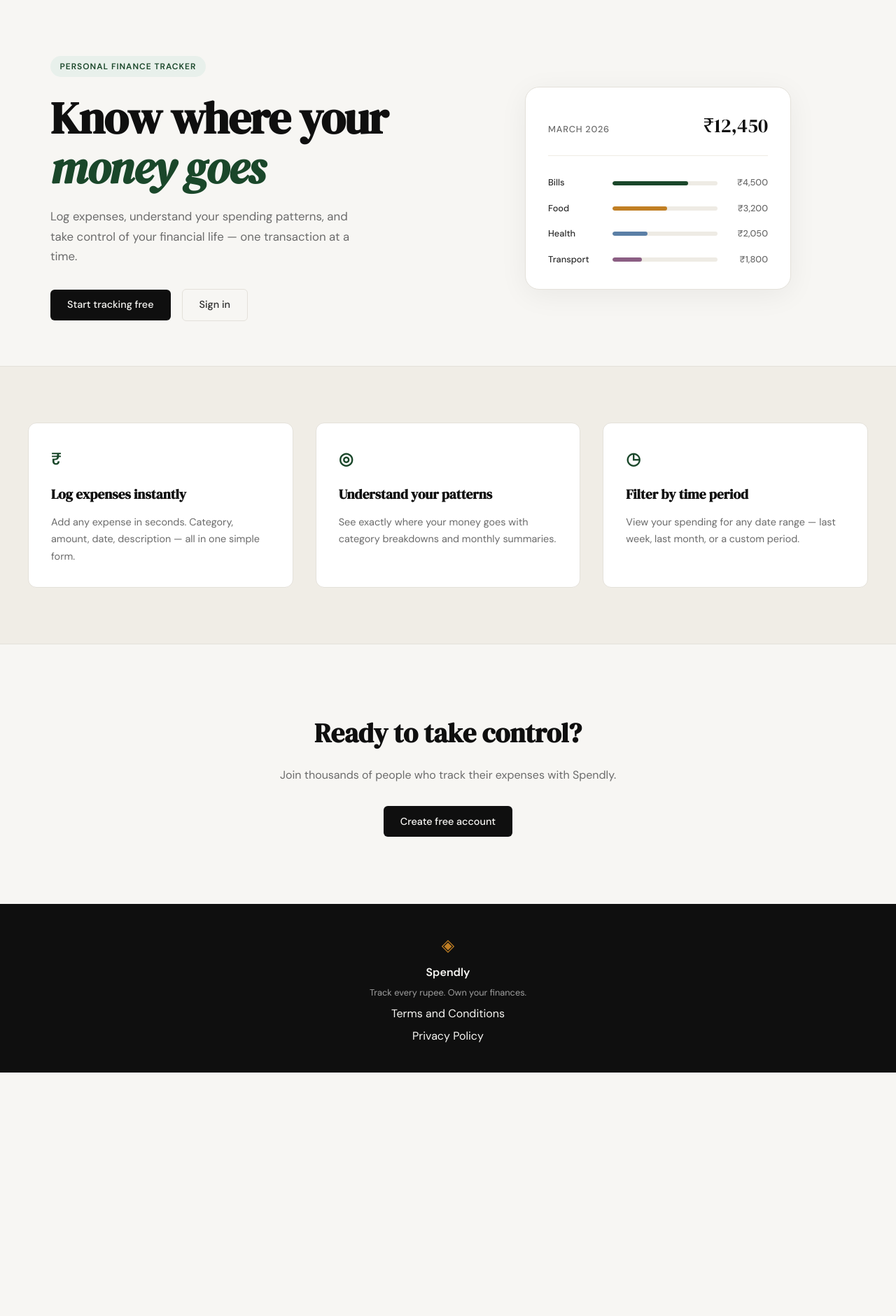
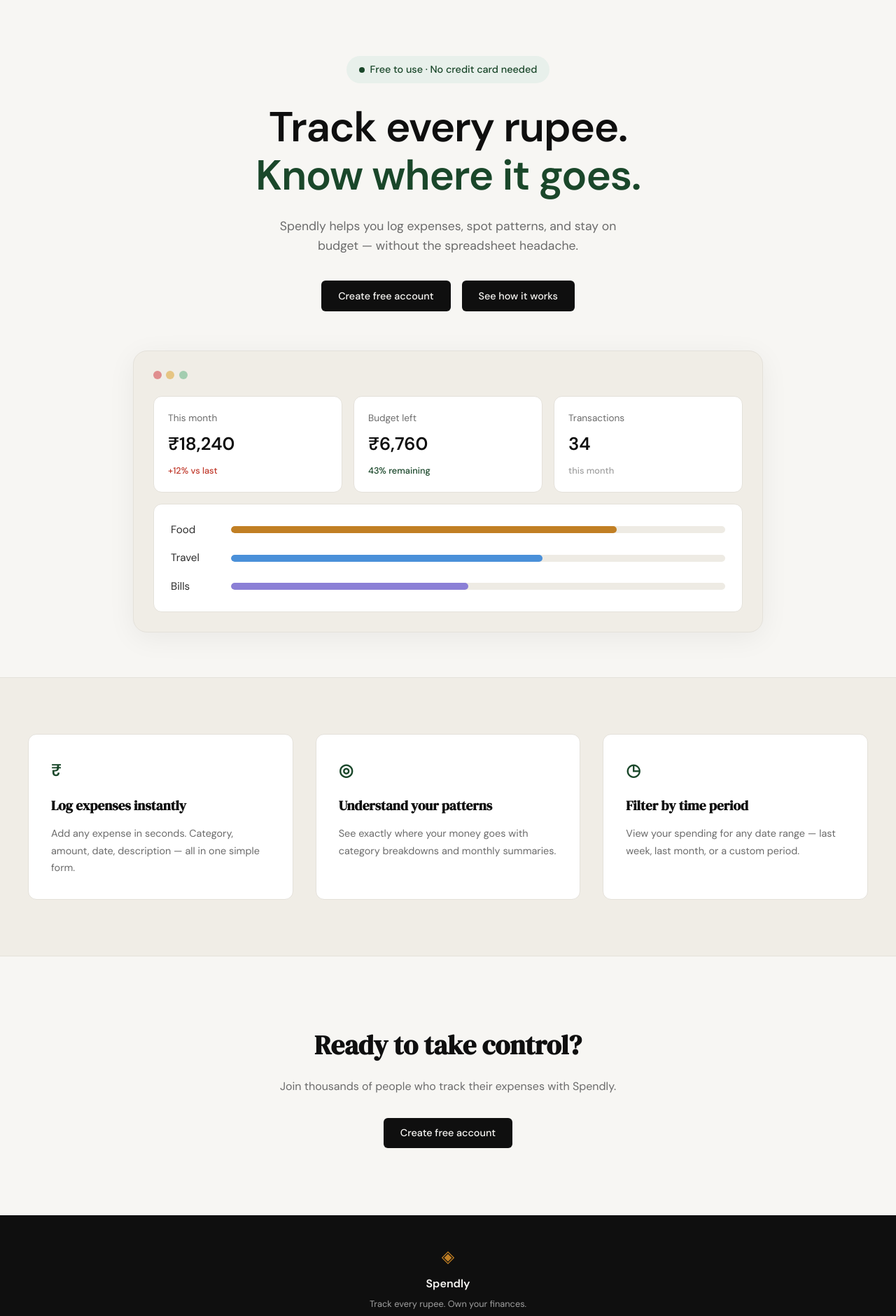
Before and after one commit to deepanshu2207/claude_code_test, a Flask app: page / in a window 1280 px wide. Shown: the part 61-1942 px from the top of the page at 70% size. Before the commit the page ends 1594 px from the top, so only its background shows below. Run offline with Flask 3, Linux system fonts and the light colour scheme.

Commit message:
landing: redesign hero section to match mockup

```diff
--- a/static/css/style.css
+++ b/static/css/style.css
@@ -125,53 +125,68 @@
 
 .hero {
     padding: 5rem 2rem 4rem;
-    display: grid;
-    grid-template-columns: 1fr 1fr;
-    gap: 4rem;
+    display: flex;
+    flex-direction: column;
     align-items: center;
+    text-align: center;
     max-width: var(--max-width);
     margin: 0 auto;
 }
 
+.hero-inner {
+    display: flex;
+    flex-direction: column;
+    align-items: center;
+    max-width: 700px;
+}
+
 .hero-badge {
-    display: inline-block;
+    display: inline-flex;
+    align-items: center;
+    gap: 0.5rem;
     background: var(--accent-light);
     color: var(--accent);
-    font-size: 0.75rem;
-    font-weight: 600;
-    letter-spacing: 0.08em;
-    text-transform: uppercase;
-    padding: 0.35rem 0.85rem;
+    font-size: 0.9rem;
+    font-weight: 500;
+    padding: 0.5rem 1.1rem;
     border-radius: 999px;
+    margin-bottom: 1.75rem;
+}
+
+.hero-badge-dot {
+    width: 8px;
+    height: 8px;
+    border-radius: 50%;
+    background: var(--accent);
+}
+
+.hero-title {
+    font-family: var(--font-body);
+    font-weight: 700;
+    font-size: clamp(2.5rem, 5.5vw, 3.75rem);
+    line-height: 1.15;
+    letter-spacing: -0.02em;
+    color: var(--ink);
     margin-bottom: 1.5rem;
 }
 
-.hero-title {
-    font-family: var(--font-display);
-    font-size: clamp(2.5rem, 5vw, 4rem);
-    line-height: 1.1;
-    letter-spacing: -0.02em;
-    color: var(--ink);
-    margin-bottom: 1.25rem;
-}
-
-.hero-title em {
-    font-style: italic;
+.hero-title-accent {
     color: var(--accent);
 }
 
 .hero-subtitle {
-    font-size: 1.05rem;
+    font-size: 1.1rem;
     color: var(--ink-muted);
-    line-height: 1.7;
-    max-width: 460px;
-    margin-bottom: 2rem;
+    line-height: 1.6;
+    max-width: 520px;
+    margin-bottom: 2.25rem;
 }
 
 .hero-actions {
     display: flex;
     gap: 1rem;
     align-items: center;
+    margin-bottom: 3.5rem;
 }
 
 /* ------------------------------------------------------------------ */
@@ -181,58 +196,98 @@
 .hero-visual {
     display: flex;
     justify-content: center;
+    width: 100%;
 }
 
 .mock-card {
+    background: var(--paper-warm);
+    border: 1px solid var(--border);
+    border-radius: var(--radius-lg);
+    padding: 1.75rem;
+    width: 100%;
+    max-width: 900px;
+    box-shadow: 0 8px 40px rgba(0,0,0,0.06);
+    text-align: left;
+}
+
+.mock-card-dots {
+    display: flex;
+    gap: 0.4rem;
+    margin-bottom: 1.5rem;
+}
+
+.mock-dot {
+    width: 12px;
+    height: 12px;
+    border-radius: 50%;
+}
+
+.mock-dot-red { background: #e08e8e; }
+.mock-dot-amber { background: #e6c583; }
+.mock-dot-green { background: #a3cdb0; }
+
+.mock-stats {
+    display: grid;
+    grid-template-columns: repeat(3, 1fr);
+    gap: 1rem;
+    margin-bottom: 1rem;
+}
+
+.mock-stat {
     background: var(--paper-card);
     border: 1px solid var(--border);
-    border-radius: var(--radius-lg);
-    padding: 2rem;
-    width: 100%;
-    max-width: 380px;
-    box-shadow: 0 8px 40px rgba(0,0,0,0.06);
+    border-radius: var(--radius-md);
+    padding: 1.25rem;
+    display: flex;
+    flex-direction: column;
+    gap: 0.4rem;
 }
 
-.mock-card-header {
-    display: flex;
-    justify-content: space-between;
-    align-items: baseline;
-    margin-bottom: 1.75rem;
-    padding-bottom: 1.25rem;
-    border-bottom: 1px solid var(--border-soft);
+.mock-stat-label {
+    font-size: 0.85rem;
+    color: var(--ink-muted);
 }
 
-.mock-label {
-    font-size: 0.8rem;
-    font-weight: 500;
-    color: var(--ink-muted);
-    text-transform: uppercase;
-    letter-spacing: 0.06em;
-}
-
-.mock-total {
-    font-family: var(--font-display);
-    font-size: 1.75rem;
+.mock-stat-value {
+    font-family: var(--font-body);
+    font-weight: 700;
+    font-size: 1.6rem;
     color: var(--ink);
 }
 
-.mock-bars { display: flex; flex-direction: column; gap: 1rem; }
+.mock-stat-delta {
+    font-size: 0.8rem;
+    font-weight: 500;
+}
+
+.mock-stat-delta-up { color: var(--danger); }
+.mock-stat-delta-good { color: var(--accent); }
+.mock-stat-delta-muted { color: var(--ink-faint); }
+
+.mock-bars-card {
+    background: var(--paper-card);
+    border: 1px solid var(--border);
+    border-radius: var(--radius-md);
+    padding: 1.5rem;
+    display: flex;
+    flex-direction: column;
+    gap: 1rem;
+}
 
 .mock-bar-row {
     display: grid;
-    grid-template-columns: 80px 1fr 60px;
+    grid-template-columns: 70px 1fr;
     align-items: center;
-    gap: 0.75rem;
+    gap: 1rem;
 }
 
 .mock-cat {
-    font-size: 0.8rem;
-    font-weight: 500;
+    font-size: 0.95rem;
     color: var(--ink-soft);
 }
 
 .mock-bar-track {
-    height: 6px;
+    height: 10px;
     background: var(--border-soft);
     border-radius: 999px;
     overflow: hidden;
@@ -240,21 +295,13 @@
 
 .mock-bar {
     height: 100%;
-    background: var(--accent);
     border-radius: 999px;
     transition: width 0.6s ease;
 }
 
-.mock-bar-2 { background: var(--accent-2); }
-.mock-bar-3 { background: #5b7fa6; }
-.mock-bar-4 { background: #8b5e83; }
-
-.mock-amt {
-    font-size: 0.8rem;
-    font-weight: 500;
-    color: var(--ink-muted);
-    text-align: right;
-}
+.mock-bar-food { background: var(--accent-2); }
+.mock-bar-travel { background: #4a90d9; }
+.mock-bar-bills { background: #8b7fd6; }
 
 /* ------------------------------------------------------------------ */
 /* Buttons                                                             */
@@ -559,14 +606,8 @@
 /* ------------------------------------------------------------------ */
 
 @media (max-width: 900px) {
-    .hero {
-        grid-template-columns: 1fr;
-        text-align: center;
-    }
-
     .hero-subtitle { max-width: 100%; }
-    .hero-actions { justify-content: center; }
-    .hero-visual { display: none; }
+    .mock-stats { grid-template-columns: 1fr; }
 
     .features-inner { grid-template-columns: 1fr; }
 }
--- a/templates/landing.html
+++ b/templates/landing.html
@@ -6,55 +6,62 @@
 
 <section class="hero">
     <div class="hero-inner">
-        <div class="hero-badge">Personal Finance Tracker</div>
+        <div class="hero-badge"><span class="hero-badge-dot"></span>Free to use · No credit card needed</div>
         <h1 class="hero-title">
-            Know where your<br>
-            <em>money goes</em>
+            Track every rupee.<br>
+            <span class="hero-title-accent">Know where it goes.</span>
         </h1>
         <p class="hero-subtitle">
-            Log expenses, understand your spending patterns,
-            and take control of your financial life —
-            one transaction at a time.
+            Spendly helps you log expenses, spot patterns, and stay
+            on budget — without the spreadsheet headache.
         </p>
         <div class="hero-actions">
-            <a href="{{ url_for('register') }}" class="btn-primary">Start tracking free</a>
-            <a href="{{ url_for('login') }}" class="btn-ghost">Sign in</a>
+            <a href="{{ url_for('register') }}" class="btn-primary">Create free account</a>
+            <a href="#" class="btn-primary">See how it works</a>
         </div>
     </div>
     <div class="hero-visual">
         <div class="mock-card">
-            <div class="mock-card-header">
-                <span class="mock-label">March 2026</span>
-                <span class="mock-total">₹12,450</span>
+            <div class="mock-card-dots">
+                <span class="mock-dot mock-dot-red"></span>
+                <span class="mock-dot mock-dot-amber"></span>
+                <span class="mock-dot mock-dot-green"></span>
             </div>
-            <div class="mock-bars">
+            <div class="mock-stats">
+                <div class="mock-stat">
+                    <span class="mock-stat-label">This month</span>
+                    <span class="mock-stat-value">₹18,240</span>
+                    <span class="mock-stat-delta mock-stat-delta-up">+12% vs last</span>
+                </div>
+                <div class="mock-stat">
+                    <span class="mock-stat-label">Budget left</span>
+                    <span class="mock-stat-value">₹6,760</span>
+                    <span class="mock-stat-delta mock-stat-delta-good">43% remaining</span>
+                </div>
+                <div class="mock-stat">
+                    <span class="mock-stat-label">Transactions</span>
+                    <span class="mock-stat-value">34</span>
+                    <span class="mock-stat-delta mock-stat-delta-muted">this month</span>
+                </div>
+            </div>
+            <div class="mock-bars-card">
+                <div class="mock-bar-row">
+                    <span class="mock-cat">Food</span>
+                    <div class="mock-bar-track">
+                        <div class="mock-bar mock-bar-food" style="width: 78%"></div>
+                    </div>
+                </div>
+                <div class="mock-bar-row">
+                    <span class="mock-cat">Travel</span>
+                    <div class="mock-bar-track">
+                        <div class="mock-bar mock-bar-travel" style="width: 63%"></div>
+                    </div>
+                </div>
                 <div class="mock-bar-row">
                     <span class="mock-cat">Bills</span>
                     <div class="mock-bar-track">
-                        <div class="mock-bar" style="width: 72%"></div>
+                        <div class="mock-bar mock-bar-bills" style="width: 48%"></div>
                     </div>
-                    <span class="mock-amt">₹4,500</span>
-                </div>
-                <div class="mock-bar-row">
-                    <span class="mock-cat">Food</span>
-                    <div class="mock-bar-track">
-                        <div class="mock-bar mock-bar-2" style="width: 52%"></div>
-                    </div>
-                    <span class="mock-amt">₹3,200</span>
-                </div>
-                <div class="mock-bar-row">
-                    <span class="mock-cat">Health</span>
-                    <div class="mock-bar-track">
-                        <div class="mock-bar mock-bar-3" style="width: 33%"></div>
-                    </div>
-                    <span class="mock-amt">₹2,050</span>
-                </div>
-                <div class="mock-bar-row">
-                    <span class="mock-cat">Transport</span>
-                    <div class="mock-bar-track">
-                        <div class="mock-bar mock-bar-4" style="width: 28%"></div>
-                    </div>
-                    <span class="mock-amt">₹1,800</span>
                 </div>
             </div>
         </div>
```
